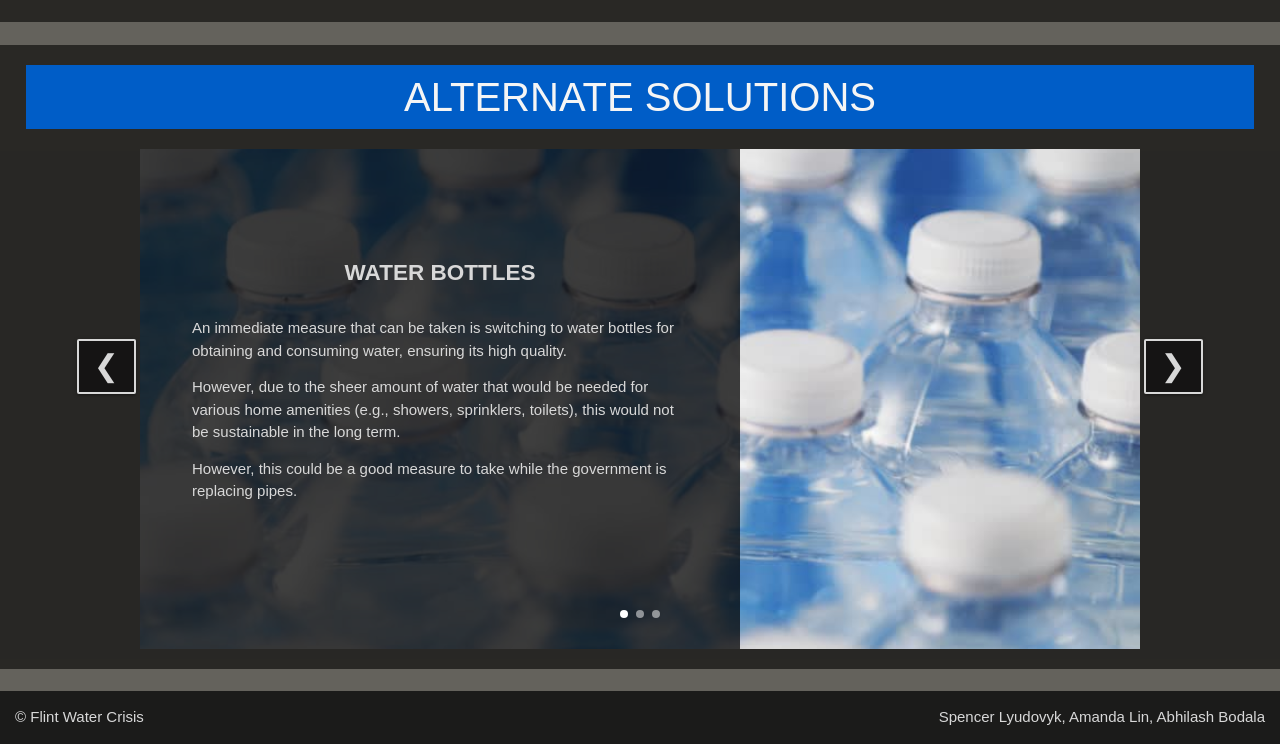
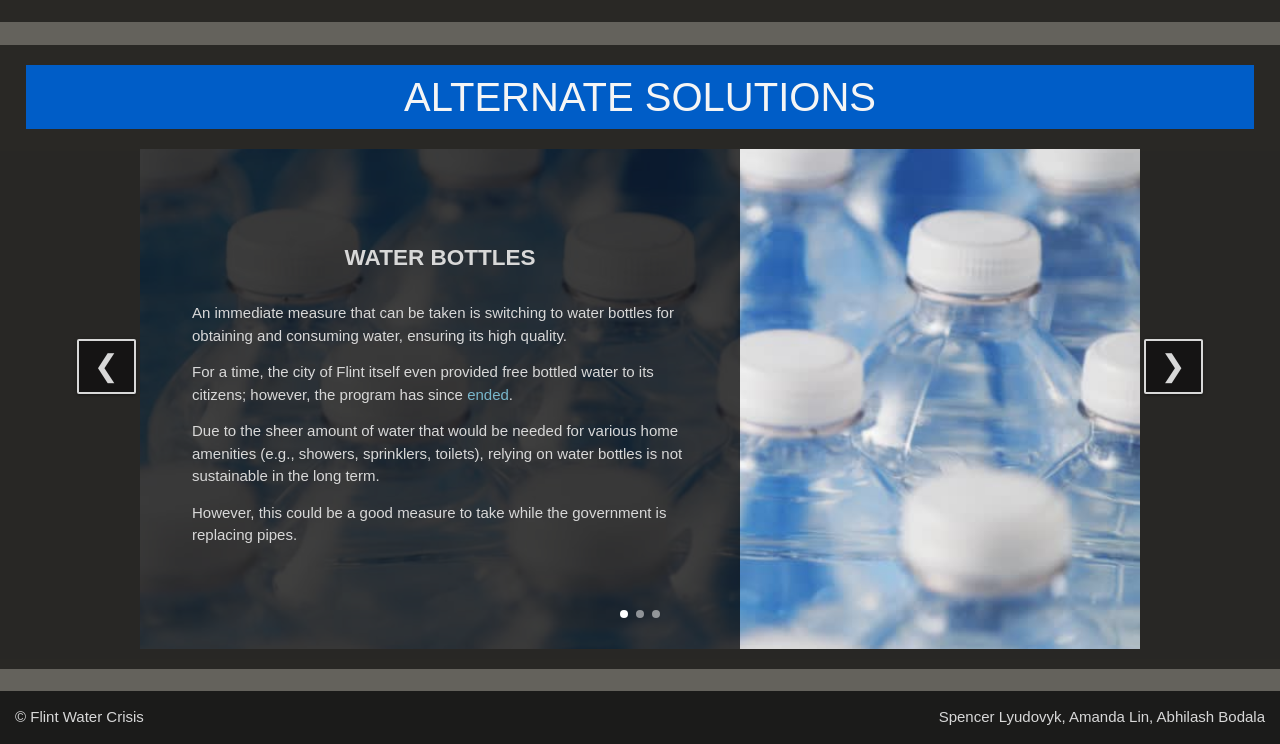
Before and after one commit to amklin/Flint_Water_Crisis, a plain HTML site: page solutions.html in a window 1280 px wide. Shown: the part 1062-1806 px from the top of the page. Drawn offline with nearby package versions, Linux system fonts and the light colour scheme.

Commit message:
Minor Content Update
- Added sentence to water bottle solution information

```diff
--- a/css/main.css
+++ b/css/main.css
@@ -479,7 +479,7 @@ h4 {
     background-image: url('/img/waterbottles.jpg');
 }
 #waterbottle h5{
-    margin: 60px 0 25px;
+    margin: 45px 0 25px;
 }
 
 #faith{
--- a/solutions.html
+++ b/solutions.html
@@ -80,8 +80,10 @@
                         <h5>Water Bottles</h5>
                         <p>An immediate measure that can be taken is switching to water bottles for obtaining and consuming water,
                             ensuring its high quality.</p>
-                        <p>However, due to the sheer amount of water that would be needed for various home amenities (e.g., showers,
-                            sprinklers, toilets), this would not be sustainable in the long term.</p>
+                        <p>For a time, the city of Flint itself even provided free bottled water to
+                            its citizens; however, the program has since <a class="colorlink" href="https://www.nytimes.com/2018/04/08/us/flint-water-bottles.html">ended</a>.</p>
+                        <p>Due to the sheer amount of water that would be needed for various home amenities (e.g., showers,
+                            sprinklers, toilets), relying on water bottles is not sustainable in the long term.</p>
                         <p>However, this could be a good measure to take while the government is replacing pipes.</p>
                     </div>
                 </div>
```
Also changed, not shown: sources.html (+1 -1 lines).
